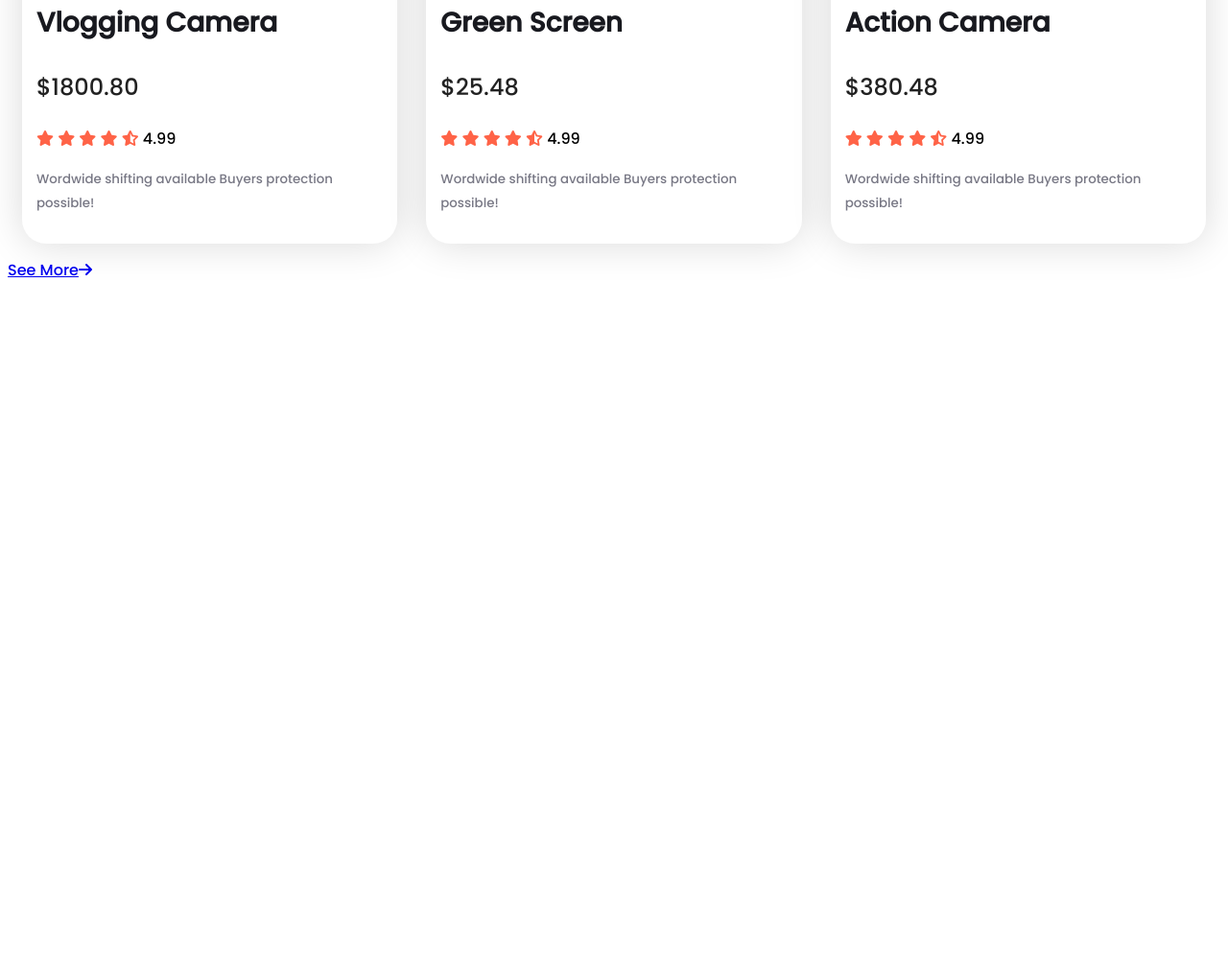
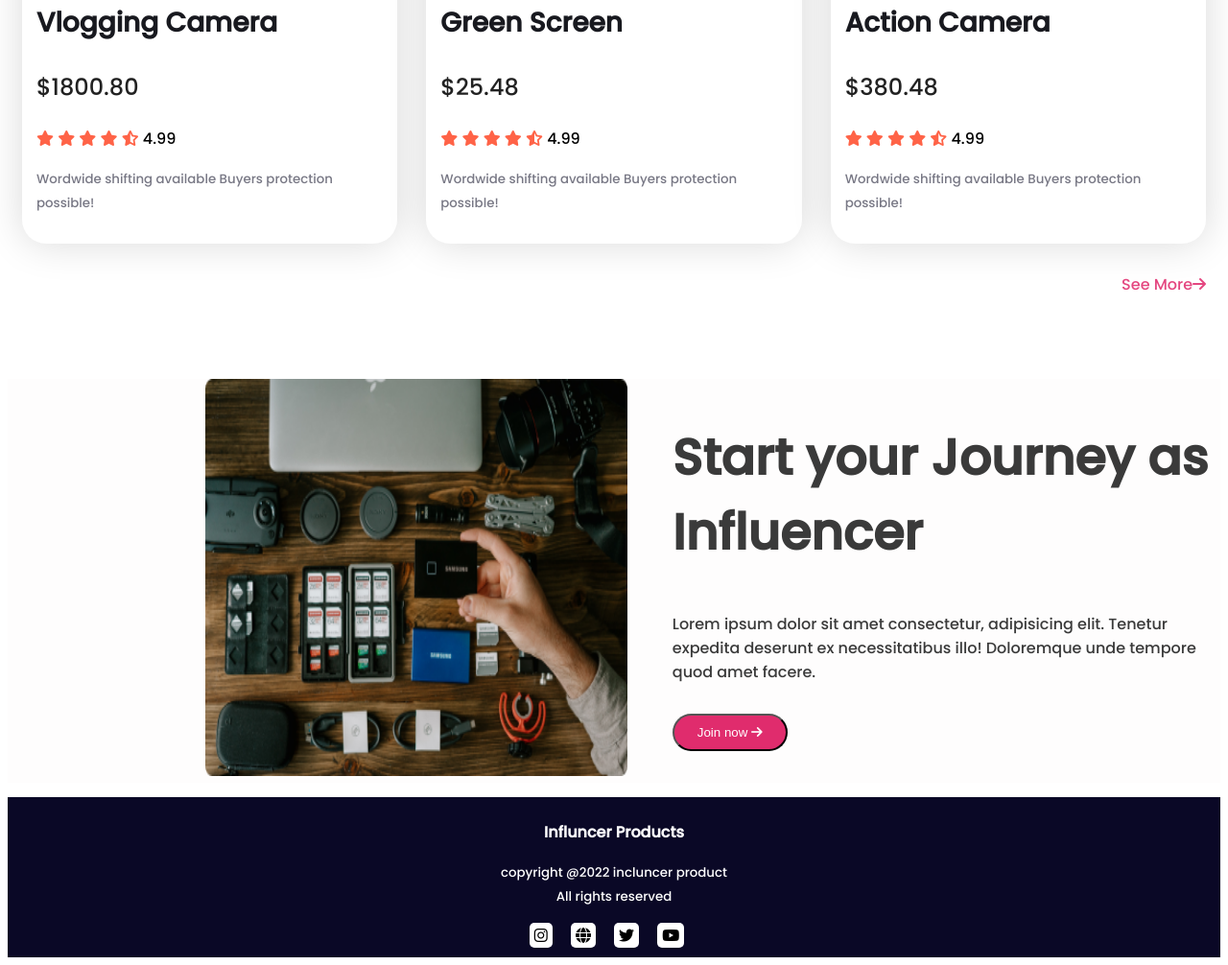
Before and after one commit to raju-120/Influencer-Gear, a plain HTML site: page index.html in a window 1280 px wide. Shown: the part 2455-3461 px from the top of the page at 96% size. Before the commit the page ends 2757 px from the top, so only its background shows below. Drawn offline with Linux system fonts and the light colour scheme.

Commit message:
footer complete

```diff
--- a/Style/style.css
+++ b/Style/style.css
@@ -116,8 +116,35 @@ p{
 
 }
 .next-page{
-    right: 50%;
+    text-align: right;
+    margin-right: 15px;
+    margin: 15px;
+}
+.next-page a{
+    text-decoration: none;
     font-size: 16px;
     color: rgba(224, 44, 109, 0.87);
 
 }
+
+
+/*---------Footer--------*/
+.top-footer{
+    background-color: #0A0826;
+    text-align: center;
+    margin-top: 15px;
+    padding: 10px;
+}
+.footer-title{
+    color: white;
+    font-size: 16px;
+}
+.top-footer p{
+    color: white;
+}
+.icon{
+    background-color: white;
+    margin-right: 15px;
+    padding: 5px;
+    border-radius: 5px;
+}
--- a/index.html
+++ b/index.html
@@ -58,8 +58,8 @@
             </div>
         </section>
         <!--------POPULAE COLLECTION--------->
-        <section>
-                <div class="Top-collections">
+        <section class="Top-collections">
+
                     <h2 class="collection-title">Popular Collection</h2>
                     <div class="collections">
                         <div class="collection-details">
@@ -198,13 +198,36 @@
                             </div>
                         </div>
                     </div>
+                    <div class="next-page">
+                        <a href="#">See More<i class="fa-solid fa-arrow-right"></i></a>
+                    </div>
+
+        </section>
+        <section class="top-container">
+            <div class="container">
+                <div class="half-width">
+                    <img src="images/gear.png" alt="">
                 </div>
-                <div class="next-page">
-                    <a href="#">See More<i class="fa-solid fa-arrow-right"></i></a>
+                <div class="half-width">
+                    <h2 class="head-title">Start your Journey as Influencer</h2>
+                    <p>Lorem ipsum dolor sit amet consectetur, adipisicing elit. Tenetur expedita deserunt ex necessitatibus illo! Doloremque unde tempore quod amet facere.</p>
+                    <button class="btn" type="submit">Join now  <i class="fa-solid fa-arrow-right"></i></button>
                 </div>
-
+            </div>
         </section>
 
     </main>
+    <footer>
+        <section class="top-footer">
+            <h2 class="footer-title">Influncer Products</h2>
+            <p><small>copyright @2022 incluncer product <br> All rights reserved</small></p>
+            <div>
+                <i class="fa-brands icon  fa-instagram"></i>
+                <i class="fa-solid  icon fa-globe"></i>
+                <i class="fa-brands icon  fa-twitter"></i>
+                <i class="fa-brands icon  fa-youtube"></i>
+            </div>
+        </section>
+    </footer>
 </body>
 </html>
```
